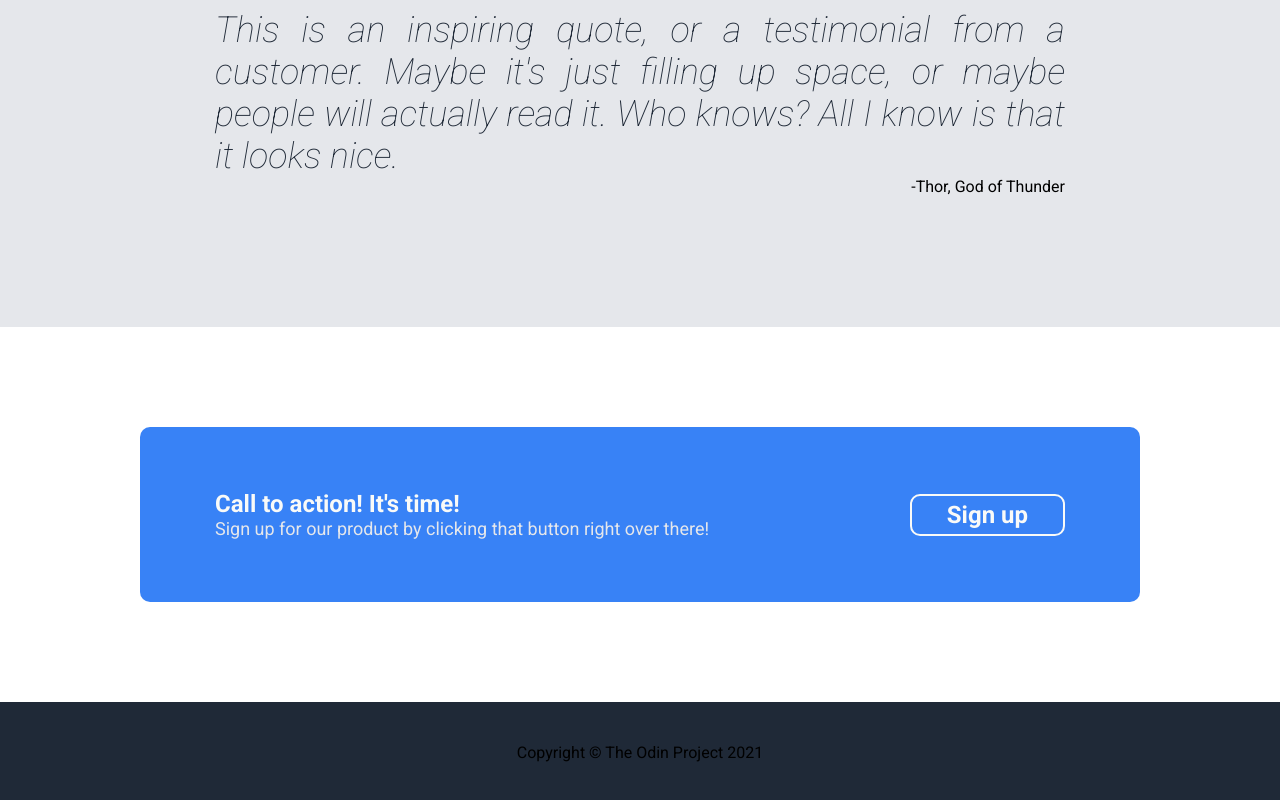
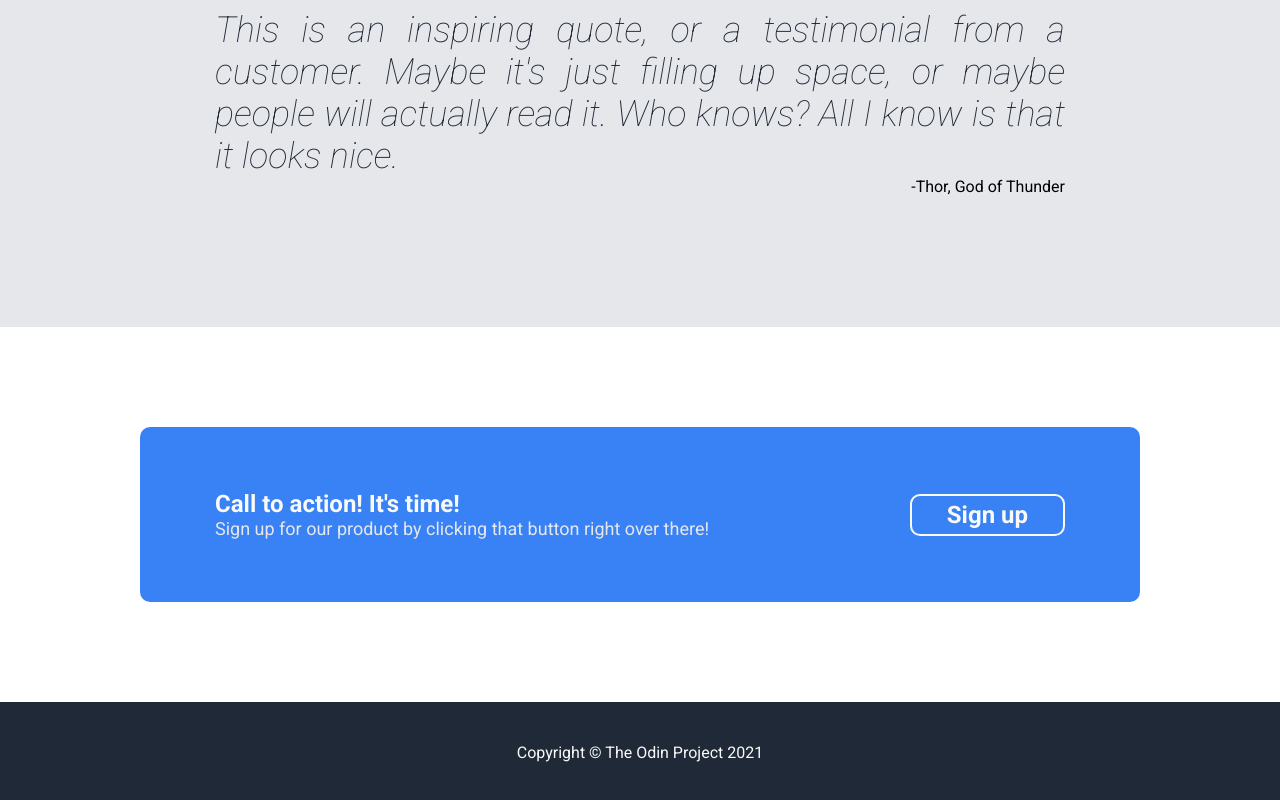
Before and after one commit to McSavage85/landing-page, a plain HTML site: page index.html in a window 1280 px wide. Shown: the part 1023-1823 px from the top of the page. Drawn offline with Linux system fonts and the light colour scheme.

Commit message:
Add styling for footer_text
This sets a font color for the footer_text class

```diff
--- a/style.css
+++ b/style.css
@@ -204,3 +204,7 @@ body > * a {
     justify-content: center;
     align-items: center;
 }
+
+.footer_text{
+    color: #f9faf8;
+}
```
